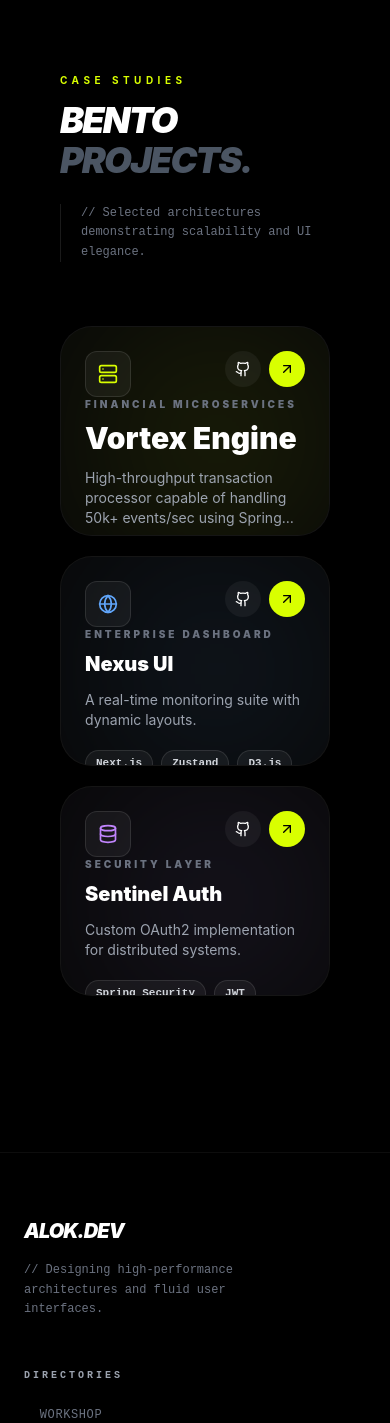
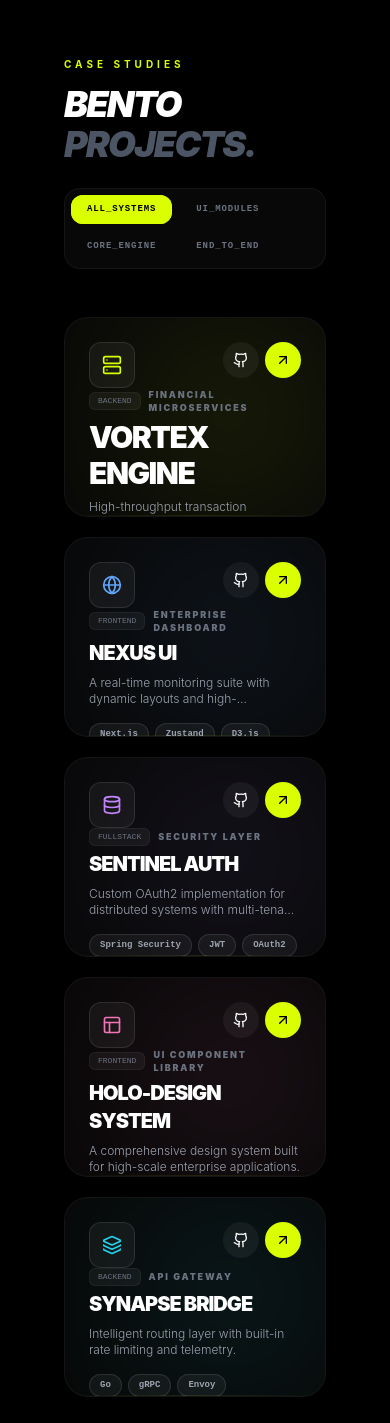
Before and after one commit to aloknaik01/NEW_PORTFOLIO, a React (Vite) app: page / in a window 390 px wide. Shown: the part 5785-7208 px from the top of the page. Built offline with nearby package versions, Linux system fonts and the light colour scheme.

Commit message:
update worksop add filter options

```diff
--- a/src/components/Workshop/Workshop.jsx
+++ b/src/components/Workshop/Workshop.jsx
@@ -1,64 +1,264 @@
-import React from 'react';
-import { Github, ArrowUpRight, Server, Globe, Database } from 'lucide-react';
-import { motion } from 'framer-motion';
+// import React from 'react';
+// import { Github, ArrowUpRight, Server, Globe, Database } from 'lucide-react';
+// import { motion } from 'framer-motion';
 
-const Workshop = () => {
+// const Workshop = () => {
+//   const PROJECTS = [
+//     {
+//       title: "Vortex Engine",
+//       subtitle: "Financial Microservices",
+//       description:
+//         "High-throughput transaction processor capable of handling 50k+ events/sec using Spring WebFlux and Kafka.",
+//       tech: ["Java 21", "Kafka", "Postgres", "Redis"],
+//       size: "lg",
+//       icon: <Server className="text-[#D9FF00]" size={20} />,
+//       color: "#D9FF00",
+//     },
+//     {
+//       title: "Nexus UI",
+//       subtitle: "Enterprise Dashboard",
+//       description: "A real-time monitoring suite with dynamic layouts.",
+//       tech: ["Next.js", "Zustand", "D3.js"],
+//       size: "sm",
+//       icon: <Globe className="text-blue-400" size={20} />,
+//       color: "#60A5FA",
+//     },
+//     {
+//       title: "Sentinel Auth",
+//       subtitle: "Security Layer",
+//       description: "Custom OAuth2 implementation for distributed systems.",
+//       tech: ["Spring Security", "JWT", "OAuth2"],
+//       size: "sm",
+//       icon: <Database className="text-purple-400" size={20} />,
+//       color: "#A78BFA",
+//     },
+//   ];
+
+//   return (
+//     <section id="workshop" className="py-24 px-5 md:px-10 max-w-6xl mx-auto">
+//       <div className="mb-16">
+//         <h2 className="text-[#D9FF00] font-bold text-[10px] uppercase tracking-[0.45em] mb-3">
+//           Case Studies
+//         </h2>
+
+//         <div className="flex flex-col md:flex-row md:items-end justify-between gap-6">
+//           <h3 className="text-4xl md:text-7xl font-black italic tracking-tighter">
+//             BENTO <span className="text-gray-600"><br/>PROJECTS.</span>
+//           </h3>
+
+//           <p className="max-w-md text-gray-500 font-mono text-xs leading-relaxed border-l border-white/10 pl-5">
+//             // Selected architectures demonstrating scalability and UI elegance.
+//           </p>
+//         </div>
+//       </div>
+
+//       {/* ⬇️ Slightly reduced row height */}
+//       <div className="grid grid-cols-1 md:grid-cols-3 gap-5 auto-rows-[210px]">
+//         {PROJECTS.map((project, idx) => (
+//           <motion.div
+//             key={idx}
+//             whileHover={{ y: -5 }}
+//             className={`group relative glass rounded-[2rem] p-6 overflow-hidden transition-all duration-500 ${
+//               project.size === 'lg'
+//                 ? 'md:col-span-2 md:row-span-2'
+//                 : 'md:col-span-1 md:row-span-2'
+//             }`}
+//           >
+//             {/* Background Accent */}
+//             <div
+//               className="absolute top-0 right-0 w-56 h-56 blur-[90px] opacity-10 group-hover:opacity-20 transition-opacity"
+//               style={{ backgroundColor: project.color }}
+//             ></div>
+
+//             <div className="relative z-10 h-full flex flex-col">
+//               <div className="mb-auto flex justify-between items-start">
+//                 <div className="p-3 rounded-xl bg-white/5 border border-white/10 group-hover:scale-110 transition-transform duration-500">
+//                   {project.icon}
+//                 </div>
+
+//                 <div className="flex gap-2">
+//                   <a
+//                     href="#"
+//                     className="p-2.5 rounded-full bg-white/5 hover:bg-[#D9FF00] hover:text-black transition-all"
+//                   >
+//                     <Github size={16} />
+//                   </a>
+//                   <a
+//                     href="#"
+//                     className="p-2.5 rounded-full bg-[#D9FF00] text-black"
+//                   >
+//                     <ArrowUpRight size={16} />
+//                   </a>
+//                 </div>
+//               </div>
+
+//               <div>
+//                 <div className="text-[10px] font-black uppercase tracking-[0.3em] text-gray-500 mb-2">
+//                   {project.subtitle}
+//                 </div>
+
+//                 <h4
+//                   className={`font-black mb-3 ${
+//                     project.size === 'lg'
+//                       ? 'text-3xl md:text-4xl'
+//                       : 'text-xl'
+//                   }`}
+//                 >
+//                   {project.title}
+//                 </h4>
+
+//                 <p className="text-gray-400 text-sm mb-5 max-w-sm line-clamp-3">
+//                   {project.description}
+//                 </p>
+
+//                 <div className="flex flex-wrap gap-2">
+//                   {project.tech.map((t) => (
+//                     <span
+//                       key={t}
+//                       className="text-[11px] font-mono font-bold px-2.5 py-1 bg-white/5 border border-white/10 rounded-full text-gray-300"
+//                     >
+//                       {t}
+//                     </span>
+//                   ))}
+//                 </div>
+//               </div>
+//             </div>
+//           </motion.div>
+//         ))}
+//       </div>
+//     </section>
+//   );
+// };
+
+// export default Workshop;
+
+
+import React, { useState } from 'react';
+import { Github, ArrowUpRight, Server, Globe, Database, Cpu, Layout, Layers } from 'lucide-react';
+import { motion, AnimatePresence } from 'framer-motion';
+
 const PROJECTS = [
   {
     title: "Vortex Engine",
     subtitle: "Financial Microservices",
-      description:
-        "High-throughput transaction processor capable of handling 50k+ events/sec using Spring WebFlux and Kafka.",
+    description: "High-throughput transaction processor capable of handling 50k+ events/sec using Spring WebFlux and Kafka.",
     tech: ["Java 21", "Kafka", "Postgres", "Redis"],
     size: "lg",
-      icon: <Server className="text-[#D9FF00]" size={20} />,
+    icon: <Server className="text-[#D9FF00]" />,
     color: "#D9FF00",
+    category: "BACKEND"
   },
   {
     title: "Nexus UI",
     subtitle: "Enterprise Dashboard",
-      description: "A real-time monitoring suite with dynamic layouts.",
+    description: "A real-time monitoring suite with dynamic layouts and high-performance visualizations.",
     tech: ["Next.js", "Zustand", "D3.js"],
     size: "sm",
-      icon: <Globe className="text-blue-400" size={20} />,
+    icon: <Globe className="text-blue-400" />,
     color: "#60A5FA",
+    category: "FRONTEND"
   },
   {
     title: "Sentinel Auth",
     subtitle: "Security Layer",
-      description: "Custom OAuth2 implementation for distributed systems.",
+    description: "Custom OAuth2 implementation for distributed systems with multi-tenant support.",
     tech: ["Spring Security", "JWT", "OAuth2"],
     size: "sm",
-      icon: <Database className="text-purple-400" size={20} />,
+    icon: <Database className="text-purple-400" />,
     color: "#A78BFA",
+    category: "FULLSTACK"
   },
+  {
+    title: "Holo-Design System",
+    subtitle: "UI Component Library",
+    description: "A comprehensive design system built for high-scale enterprise applications.",
+    tech: ["React", "Storybook", "Tailwind"],
+    size: "sm",
+    icon: <Layout className="text-pink-400" />,
+    color: "#F472B6",
+    category: "FRONTEND"
+  },
+  {
+    title: "Synapse Bridge",
+    subtitle: "API Gateway",
+    description: "Intelligent routing layer with built-in rate limiting and telemetry.",
+    tech: ["Go", "gRPC", "Envoy"],
+    size: "sm",
+    icon: <Layers className="text-cyan-400" />,
+    color: "#22D3EE",
+    category: "BACKEND"
+  }
+];
+
+const Workshop = () => {
+  const [activeFilter, setActiveFilter] = useState('ALL');
+
+  const MotionDiv = motion.div;
+
+  const filteredProjects =
+    activeFilter === 'ALL'
+      ? PROJECTS
+      : PROJECTS.filter(p => p.category === activeFilter);
+
+  const filters = [
+    { id: 'ALL', label: 'ALL_SYSTEMS' },
+    { id: 'FRONTEND', label: 'UI_MODULES' },
+    { id: 'BACKEND', label: 'CORE_ENGINE' },
+    { id: 'FULLSTACK', label: 'END_TO_END' },
   ];
 
   return (
-    <section id="workshop" className="py-24 px-5 md:px-10 max-w-6xl mx-auto">
-      <div className="mb-16">
-        <h2 className="text-[#D9FF00] font-bold text-[10px] uppercase tracking-[0.45em] mb-3">
+    <section id="workshop" className="py-20 px-6 md:px-12 max-w-7xl mx-auto">
+      <div className="mb-12">
+        <h2 className="text-[#D9FF00] font-bold text-[10px] uppercase tracking-[0.4em] mb-3">
           Case Studies
         </h2>
 
         <div className="flex flex-col md:flex-row md:items-end justify-between gap-6">
+          <div>
              <h3 className="text-4xl md:text-7xl font-black italic tracking-tighter">
              BENTO <span className="text-gray-600"><br/>PROJECTS.</span>
            </h3>
+          </div>
 
-          <p className="max-w-md text-gray-500 font-mono text-xs leading-relaxed border-l border-white/10 pl-5">
-            // Selected architectures demonstrating scalability and UI elegance.
-          </p>
+          {/* Cyberpunk Filter Selector */}
+          <div className="flex flex-wrap gap-2 p-1.5 glass rounded-2xl border-white/5 bg-black/40">
+            {filters.map(filter => (
+              <button
+                key={filter.id}
+                onClick={() => setActiveFilter(filter.id)}
+                className={`px-4 py-2 rounded-xl text-[9px] font-mono font-bold uppercase tracking-widest transition-all relative overflow-hidden group ${
+                  activeFilter === filter.id
+                    ? 'text-black bg-[#D9FF00]'
+                    : 'text-gray-500 hover:text-white hover:bg-white/5'
+                }`}
+              >
+                <span className="relative z-10">{filter.label}</span>
+
+                {activeFilter === filter.id && (
+                  <MotionDiv
+                    layoutId="filter-active"
+                    className="absolute inset-0 bg-[#D9FF00] -z-0"
+                    transition={{ type: "spring", bounce: 0.2, duration: 0.6 }}
+                  />
+                )}
+              </button>
+            ))}
+          </div>
         </div>
       </div>
 
-      {/* ⬇️ Slightly reduced row height */}
-      <div className="grid grid-cols-1 md:grid-cols-3 gap-5 auto-rows-[210px]">
-        {PROJECTS.map((project, idx) => (
-          <motion.div
-            key={idx}
-            whileHover={{ y: -5 }}
-            className={`group relative glass rounded-[2rem] p-6 overflow-hidden transition-all duration-500 ${
+      <MotionDiv layout className="grid grid-cols-1 md:grid-cols-3 gap-5 auto-rows-[200px]">
+        <AnimatePresence mode="popLayout">
+          {filteredProjects.map(project => (
+            <MotionDiv
+              key={project.title}
+              layout
+              initial={{ opacity: 0, scale: 0.9 }}
+              animate={{ opacity: 1, scale: 1 }}
+              exit={{ opacity: 0, scale: 0.9, transition: { duration: 0.2 } }}
+              whileHover={{ y: -4 }}
+              className={`group relative glass rounded-3xl p-6 overflow-hidden bento-card transition-all duration-500 ${
                 project.size === 'lg'
                   ? 'md:col-span-2 md:row-span-2'
                   : 'md:col-span-1 md:row-span-2'
@@ -66,39 +266,38 @@ const Workshop = () => {
             >
               {/* Background Accent */}
               <div
-              className="absolute top-0 right-0 w-56 h-56 blur-[90px] opacity-10 group-hover:opacity-20 transition-opacity"
+                className="absolute top-0 right-0 w-48 h-48 blur-[80px] opacity-10 group-hover:opacity-20 transition-opacity pointer-events-none"
                 style={{ backgroundColor: project.color }}
-            ></div>
+              />
 
               <div className="relative z-10 h-full flex flex-col">
                 <div className="mb-auto flex justify-between items-start">
                   <div className="p-3 rounded-xl bg-white/5 border border-white/10 group-hover:scale-110 transition-transform duration-500">
-                  {project.icon}
+                    {React.cloneElement(project.icon, { size: 20 })}
                   </div>
 
-                <div className="flex gap-2">
-                  <a
-                    href="#"
-                    className="p-2.5 rounded-full bg-white/5 hover:bg-[#D9FF00] hover:text-black transition-all"
-                  >
+                  <div className="flex gap-1.5">
+                    <a href="#" className="p-2.5 rounded-full bg-white/5 hover:bg-[#D9FF00] hover:text-black transition-all">
                       <Github size={16} />
                     </a>
-                  <a
-                    href="#"
-                    className="p-2.5 rounded-full bg-[#D9FF00] text-black"
-                  >
+                    <a href="#" className="p-2.5 rounded-full bg-[#D9FF00] text-black">
                       <ArrowUpRight size={16} />
                     </a>
                   </div>
                 </div>
 
                 <div>
-                <div className="text-[10px] font-black uppercase tracking-[0.3em] text-gray-500 mb-2">
+                  <div className="flex items-center gap-2 mb-1">
+                    <div className="text-[8px] font-mono px-2 py-0.5 rounded-md bg-white/5 text-gray-500 uppercase border border-white/5">
+                      {project.category}
+                    </div>
+                    <div className="text-[9px] font-black uppercase tracking-[0.2em] text-gray-500">
                       {project.subtitle}
+                    </div>
                   </div>
 
                   <h4
-                  className={`font-black mb-3 ${
+                    className={`font-black mb-2 tracking-tighter uppercase transition-colors group-hover:text-[#D9FF00] ${
                       project.size === 'lg'
                         ? 'text-3xl md:text-4xl'
                         : 'text-xl'
@@ -107,15 +306,15 @@ const Workshop = () => {
                     {project.title}
                   </h4>
 
-                <p className="text-gray-400 text-sm mb-5 max-w-sm line-clamp-3">
+                  <p className="text-gray-400 text-xs mb-4 max-w-sm line-clamp-2 font-light">
                     {project.description}
                   </p>
 
-                <div className="flex flex-wrap gap-2">
-                  {project.tech.map((t) => (
+                  <div className="flex flex-wrap gap-1.5 mt-auto">
+                    {project.tech.map(t => (
                       <span
                         key={t}
-                      className="text-[11px] font-mono font-bold px-2.5 py-1 bg-white/5 border border-white/10 rounded-full text-gray-300"
+                        className="text-[9px] font-mono font-bold px-2.5 py-1 bg-white/5 border border-white/10 rounded-full text-gray-400 group-hover:text-gray-200 transition-colors"
                       >
                         {t}
                       </span>
@@ -123,9 +322,25 @@ const Workshop = () => {
                   </div>
                 </div>
               </div>
-          </motion.div>
+
+              <div className="absolute inset-x-0 bottom-0 h-[1px] bg-gradient-to-r from-transparent via-[#D9FF00]/10 to-transparent group-hover:via-[#D9FF00]/40 transition-all" />
+            </MotionDiv>
           ))}
-      </div>
+        </AnimatePresence>
+      </MotionDiv>
+
+      {filteredProjects.length === 0 && (
+        <MotionDiv
+          initial={{ opacity: 0 }}
+          animate={{ opacity: 1 }}
+          className="py-20 flex flex-col items-center justify-center border border-white/5 rounded-3xl glass mt-8"
+        >
+          <Cpu size={48} className="text-gray-700 mb-4 animate-pulse" />
+          <p className="text-gray-500 font-mono text-xs uppercase tracking-[0.3em]">
+            No modules matching this frequency...
+          </p>
+        </MotionDiv>
+      )}
     </section>
   );
 };
```
Lines whose indentation alone changed are shown as unchanged.
